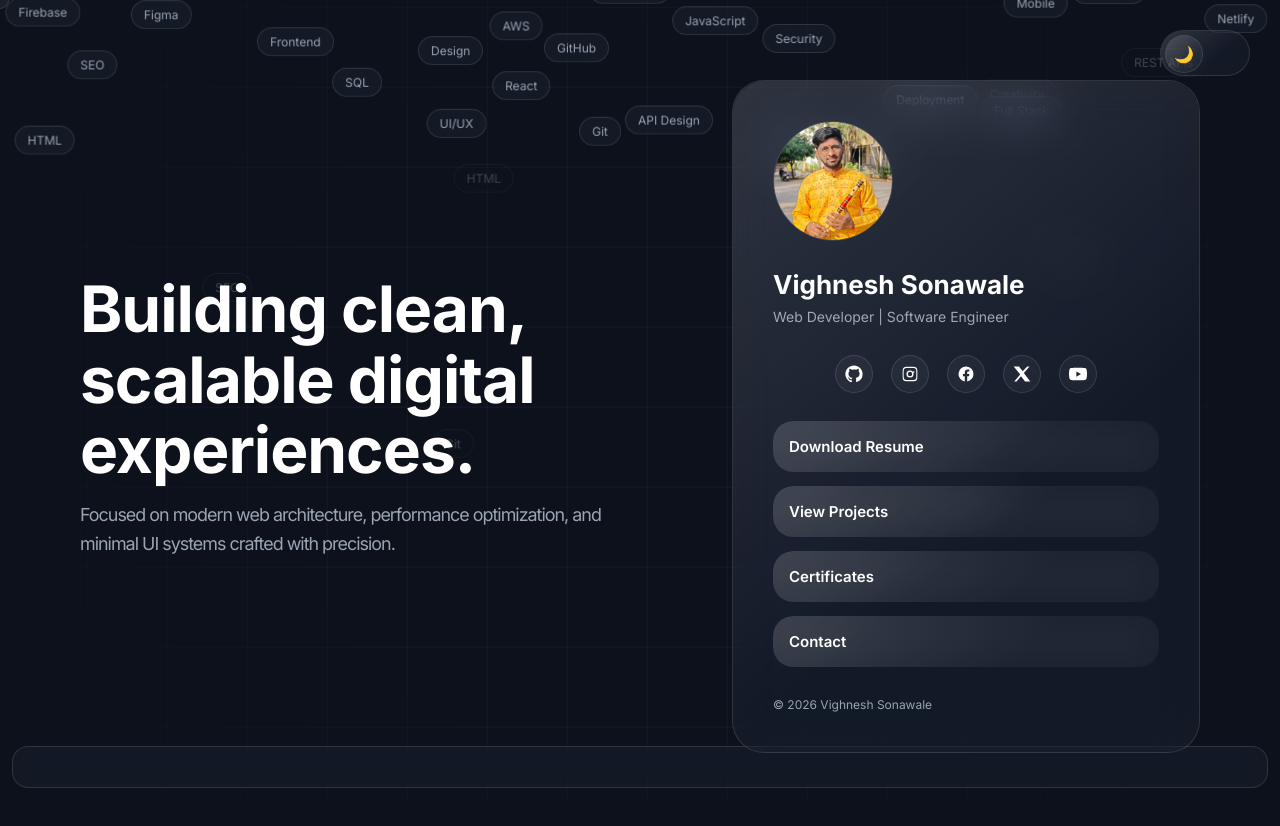
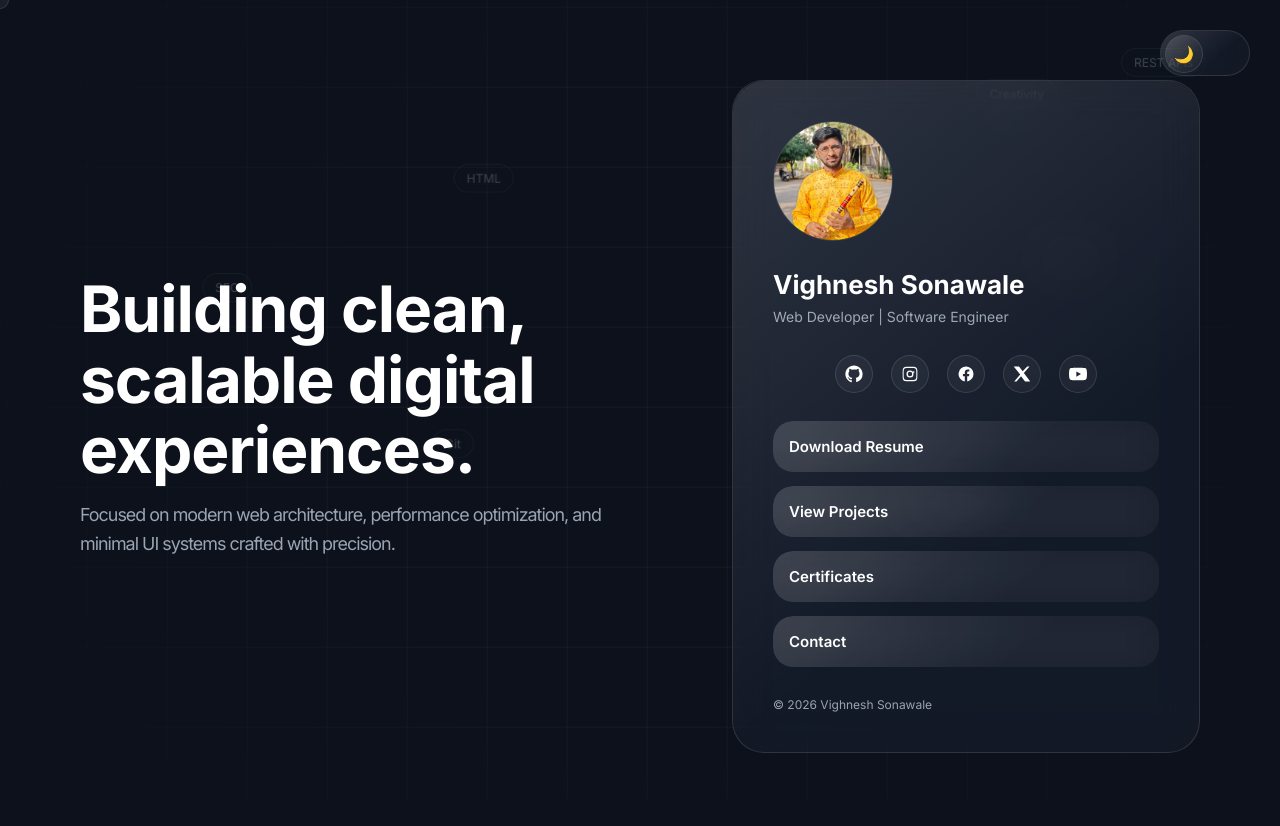
Before and after one commit to vighnesh-5876/portfolio, a plain HTML site: page index.html in a window 1280 px wide. Drawn offline with Linux system fonts and the light colour scheme; animation ran at ten frames a second.

Commit message:
Remove interactive skill blocks from page

```diff
--- a/index.html
+++ b/index.html
@@ -120,59 +120,6 @@
       mask-image: radial-gradient(circle at center, black 40%, transparent 100%);
       animation: gridMove 60s linear infinite;
       z-index: -2;
-    }
-
-    /* ===== GRAVITY SKILLS FLOOR ===== */
-
-    .gravity-skills {
-      position: fixed;
-      left: 0;
-      bottom: 0;
-      width: 100%;
-      height: 100%;
-      pointer-events: none;
-      z-index: 0;
-      overflow: visible;
-    }
-
-    .gravity-floor {
-      position: fixed;
-      left: 12px;
-      right: 12px;
-      bottom: 12px;
-      height: 42px;
-      border-radius: 16px;
-      border: 1px solid var(--border);
-      background: rgba(255,255,255,0.035);
-      backdrop-filter: blur(14px) saturate(140%);
-      -webkit-backdrop-filter: blur(14px) saturate(140%);
-      z-index: 0;
-      pointer-events: none;
-    }
-
-    .gravity-skill {
-      position: absolute;
-      font-size: 12px;
-      padding: 6px 12px;
-      border-radius: 999px;
-      border: 1px solid var(--border);
-      background: rgba(255,255,255,0.04);
-      backdrop-filter: blur(12px) saturate(140%);
-      color: var(--muted);
-      white-space: nowrap;
-      pointer-events: auto;
-      cursor: grab;
-      user-select: none;
-      transition: transform 0.15s linear;
-      will-change: transform;
-    }
-
-    .gravity-skill:active {
-      cursor: grabbing;
-    }
-
-    body.light .gravity-skill {
-      background: rgba(255,255,255,0.6);
     }
 
     /* ===== FLOATING SKILLS BACKGROUND ===== */
@@ -858,8 +805,6 @@
   <div class="cursor" id="cursor"></div>
   <div class="floating-skills" id="floatingSkills"></div>
   <div class="bio-invert-layer" id="invertLayer"></div>
-  <div class="gravity-floor"></div>
-  <div class="gravity-skills" id="gravitySkills"></div>
 
   <div class="theme-toggle glass" onclick="toggleTheme()">
     <div class="toggle-thumb glass">
@@ -1271,156 +1216,6 @@
       createFloatingSkill(skill, i);
     });
 
-    // ===== GRAVITY SKILLS PHYSICS SYSTEM =====
-
-    const gravityContainer = document.getElementById('gravitySkills');
-
-    const gravitySkillsData = [
-      'HTML','CSS','JavaScript','UI/UX','Git','GitHub','SEO','Performance',
-      'REST APIs','Firebase','Netlify','Problem Solving','Creativity','Communication',
-      'React','Node.js','MongoDB','Figma','Adobe XD','Design','Backend','Frontend',
-      'Full Stack','Mobile','API Design','Testing','Debugging','DevOps','Cloud',
-      'Docker','AWS','Optimization','Analytics','Deployment','Security','SQL'
-    ];
-
-    const gravityItems = [];
-
-    const FLOOR_MARGIN = 12;
-    const FLOOR_HEIGHT = 42;
-
-    function getFloorY() {
-      return window.innerHeight - FLOOR_MARGIN - FLOOR_HEIGHT;
-    }
-
-    gravitySkillsData.forEach((skill, i) => {
-      const el = document.createElement('div');
-      el.className = 'gravity-skill';
-      el.textContent = skill;
-
-      gravityContainer.appendChild(el);
-
-      gravityItems.push({
-        el,
-        x: Math.random() * window.innerWidth,
-        y: -Math.random() * 200,
-        vx: (Math.random() - 0.5) * 1,
-        vy: 0,
-        width: el.offsetWidth,
-        height: el.offsetHeight,
-        prevX: null,
-        prevY: null
-      });
-    });
-
-    let mouseX = 0;
-    let mouseY = 0;
-    let draggedItem = null;
-
-    document.addEventListener('mousemove', e => {
-      mouseX = e.clientX;
-      mouseY = e.clientY;
-
-      if (draggedItem) {
-        draggedItem.x = mouseX - draggedItem.width / 2;
-        draggedItem.y = mouseY - draggedItem.height / 2;
-      }
-    });
-
-    document.addEventListener('mousedown', e => {
-      for (let item of gravityItems) {
-        const rect = item.el.getBoundingClientRect();
-        if (mouseX >= rect.left && mouseX <= rect.right && mouseY >= rect.top && mouseY <= rect.bottom) {
-          draggedItem = item;
-          item.prevX = item.x;
-          item.prevY = item.y;
-          break;
-        }
-      }
-    });
-
-    document.addEventListener('mouseup', e => {
-      if (draggedItem) {
-        draggedItem.vx = (draggedItem.x - draggedItem.prevX) * 0.8;
-        draggedItem.vy = (draggedItem.y - draggedItem.prevY) * 0.8;
-        draggedItem.prevX = null;
-        draggedItem.prevY = null;
-        draggedItem = null;
-      }
-    });
-
-    function updateGravitySkills() {
-      const floor = getFloorY();
-
-      gravityItems.forEach(item => {
-        const rect = item.el.getBoundingClientRect();
-
-        item.width = rect.width;
-        item.height = rect.height;
-
-        if (!draggedItem || draggedItem !== item) {
-          item.vy += 0.15;
-        }
-
-        item.vx *= 0.98;
-        item.vy *= 0.98;
-
-        item.x += item.vx;
-        item.y += item.vy;
-
-        if (item.y + item.height > floor) {
-          item.y = floor - item.height;
-
-          if (Math.abs(item.vy) > 0.25) {
-            item.vy *= -0.15;
-          } else {
-            item.vy = 0;
-          }
-
-          item.vx *= 0.90;
-        }
-
-        if (item.x < 0) {
-          item.x = 0;
-          item.vx *= -0.5;
-        }
-        if (item.x + item.width > window.innerWidth) {
-          item.x = window.innerWidth - item.width;
-          item.vx *= -0.5;
-        }
-
-        for (let other of gravityItems) {
-          if (item === other) continue;
-
-          const dx = (other.x + other.width / 2) - (item.x + item.width / 2);
-          const dy = (other.y + other.height / 2) - (item.y + item.height / 2);
-          const dist = Math.sqrt(dx * dx + dy * dy);
-          const minDist = (item.width + other.width) / 2 + 4;
-
-          if (dist < minDist) {
-            const angle = Math.atan2(dy, dx);
-            const overlap = minDist - dist;
-
-            item.x -= Math.cos(angle) * overlap / 2;
-            item.y -= Math.sin(angle) * overlap / 2;
-            other.x += Math.cos(angle) * overlap / 2;
-            other.y += Math.sin(angle) * overlap / 2;
-
-            const tempVx = item.vx;
-            const tempVy = item.vy;
-            item.vx = other.vx * 0.8;
-            item.vy = other.vy * 0.8;
-            other.vx = tempVx * 0.8;
-            other.vy = tempVy * 0.8;
-          }
-        }
-
-        item.el.style.transform = `translate(${item.x}px, ${item.y}px)`;
-      });
-
-      requestAnimationFrame(updateGravitySkills);
-    }
-
-    updateGravitySkills();
 
     const resumeBtn = document.getElementById('resumeBtn');
 
```
